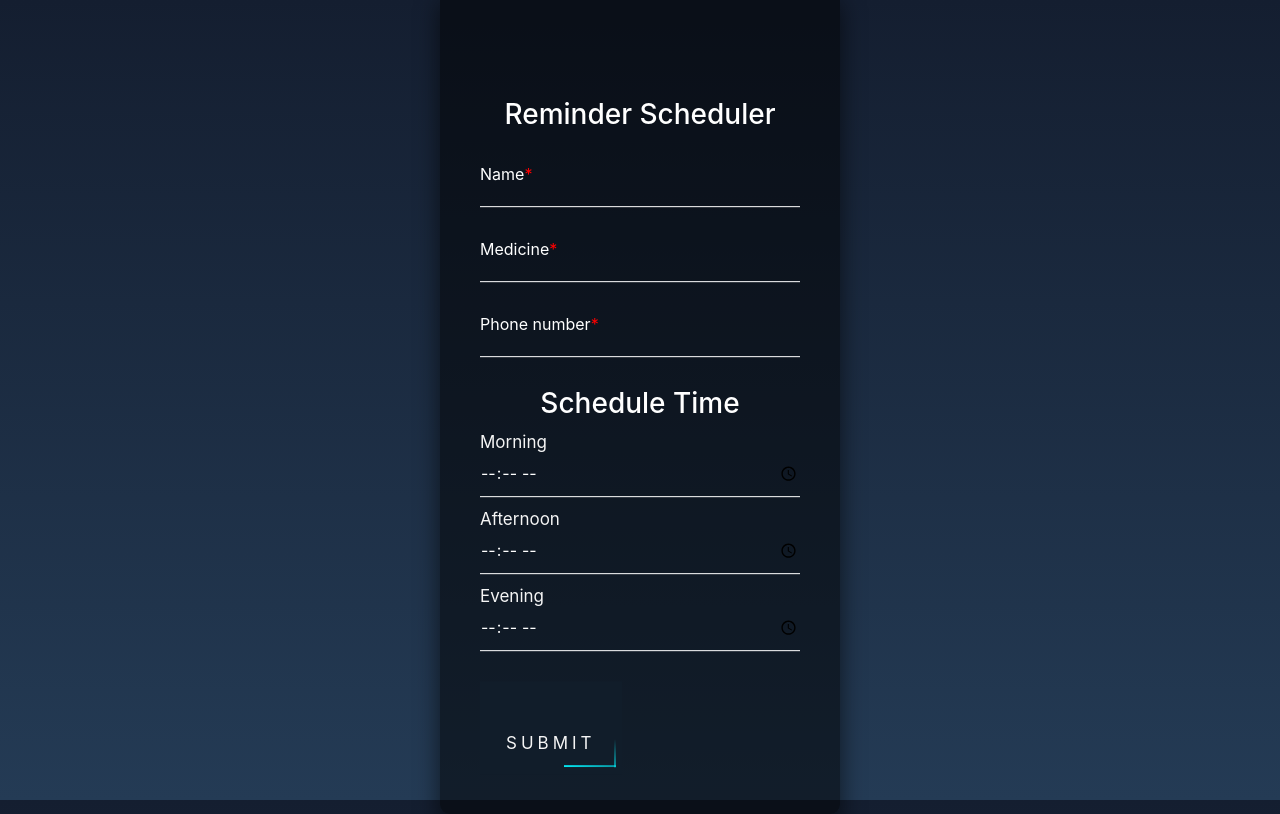
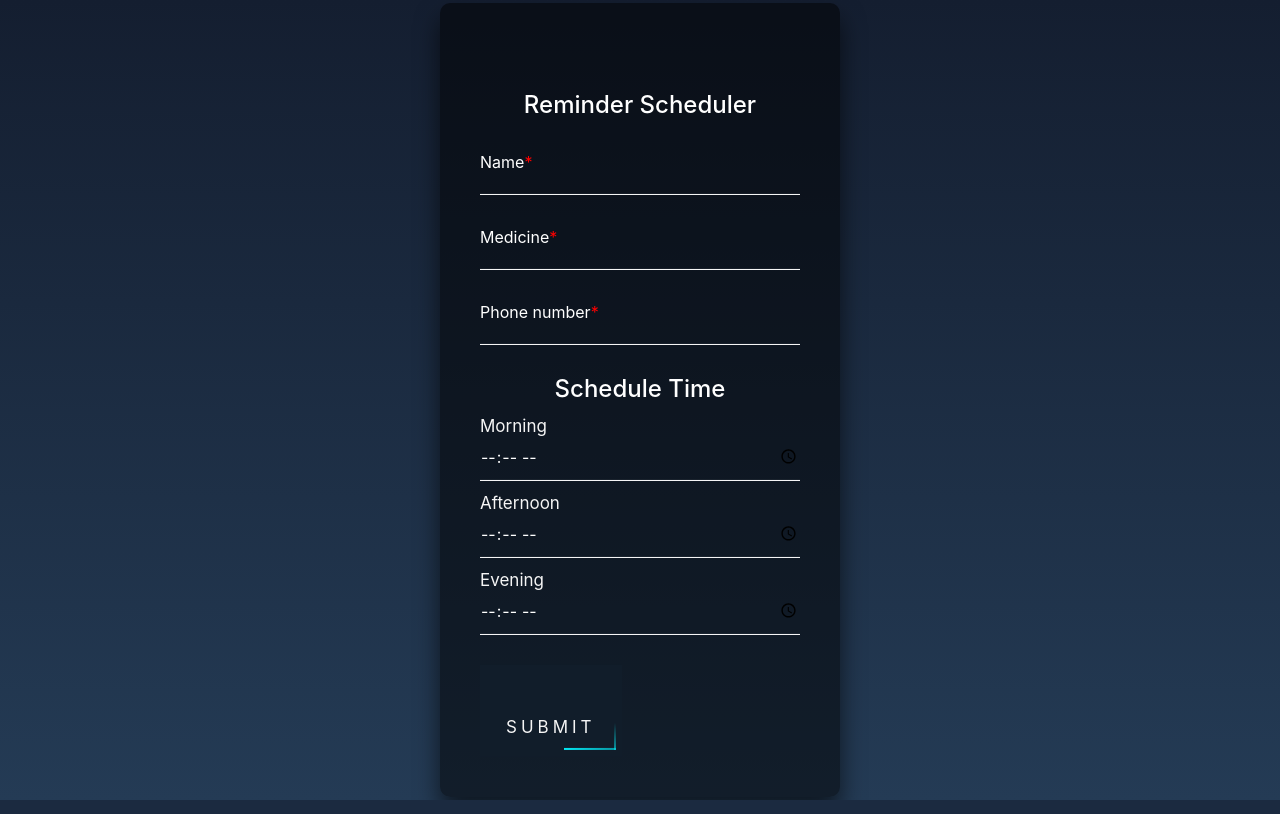
Before and after one commit to shivaamm/Bytecoders-Stratethon, a Flask app: page /form in a window 1280 px wide. Run offline with Flask 2, Linux system fonts and the light colour scheme; some libraries are stand-ins or nearby versions.

Commit message:
CSS-updated

```diff
--- a/main.py
+++ b/main.py
@@ -70,6 +70,7 @@ def formData():
         data['time2'] = request.form.get("time2")
         data['time3'] = request.form.get("time3")
         threading.Timer(5.0, scheduleCall(data)).start()
+        redirect("https://med-call.herokuapp.com/")
     return render_template('form.html')
 
 @app.route('/appointment')
--- a/static/css/form.css
+++ b/static/css/form.css
@@ -20,7 +20,7 @@ body {
   border-radius: 10px;
 }
 
-.login-box h3 {
+.login-box h4,h3 {
   margin: 0 0 30px;
   padding: 0;
   color: #fff;
@@ -99,6 +99,9 @@ body {
   background: linear-gradient(90deg, transparent, #03e9f4);
   animation: btn-anim1 1s linear infinite;
 }
+button{
+  background: #111D2A;border: 0px;padding-top: 0;
+}
 
 @keyframes btn-anim1 {
   0% {
--- a/static/others/assets/css/templatemo-chain-app-dev.css
+++ b/static/others/assets/css/templatemo-chain-app-dev.css
@@ -1976,6 +1976,9 @@ responsive
   .header-area {
     background-color: #fff;
   }
+  .main-banner{
+    background-color: #34C4F9;
+  }
   .main-banner:after {
     display: none;
   }
@@ -2080,6 +2083,9 @@ responsive
 }
 
 @media (max-width: 767px) {
+  .main-banner{
+    background-color: #34C4F9;
+  }
   .the-clients .naccs .menu div {
     text-align: center;
   }
--- a/templates/appointment.html
+++ b/templates/appointment.html
@@ -11,7 +11,7 @@
 </head>
 <body>
     <div class="login-box">
-        <h3>Aappointment Scheduler</h3>
+        <h3>Appointment Scheduler</h3> <br>
         <form>
           <div class="user-box">
             <input type="text" name="name" id="name" required>
--- a/templates/form.html
+++ b/templates/form.html
@@ -11,8 +11,8 @@
 </head>
 <body>
     <div class="login-box">
-      <br><br><br>
-        <h3>Reminder Scheduler</h3>
+      <br><br>
+        <h4>Reminder Scheduler</h4>
         <form action="{{ url_for("formData")}}" method="post">
           <div class="user-box">
             <input type="text" name="Name" required>
@@ -27,7 +27,7 @@
                 <label>Phone number<span style="color: red;">*</span></label>
           </div>
 
-          <h3>Schedule Time</h3>
+          <h4>Schedule Time</h4>
          <div class="user-box">
             <input type="time" name="time1">
             <label style="color: whitesmoke;">Morning</label>
@@ -40,7 +40,7 @@
             <input type="time" name="time3">
             <label style="color: whitesmoke;">Evening</label>
           </div>
-          <button style="background: #111D2A;border: 0px;padding-top: 0;" type="submit">
+          <button type="submit">
             <a style="color: whitesmoke;cursor: pointer;">
                 <span></span>
                 <span></span>
```
Also changed, not shown: templates/index.html (+4 -5 lines), static/js/appointment.js.
